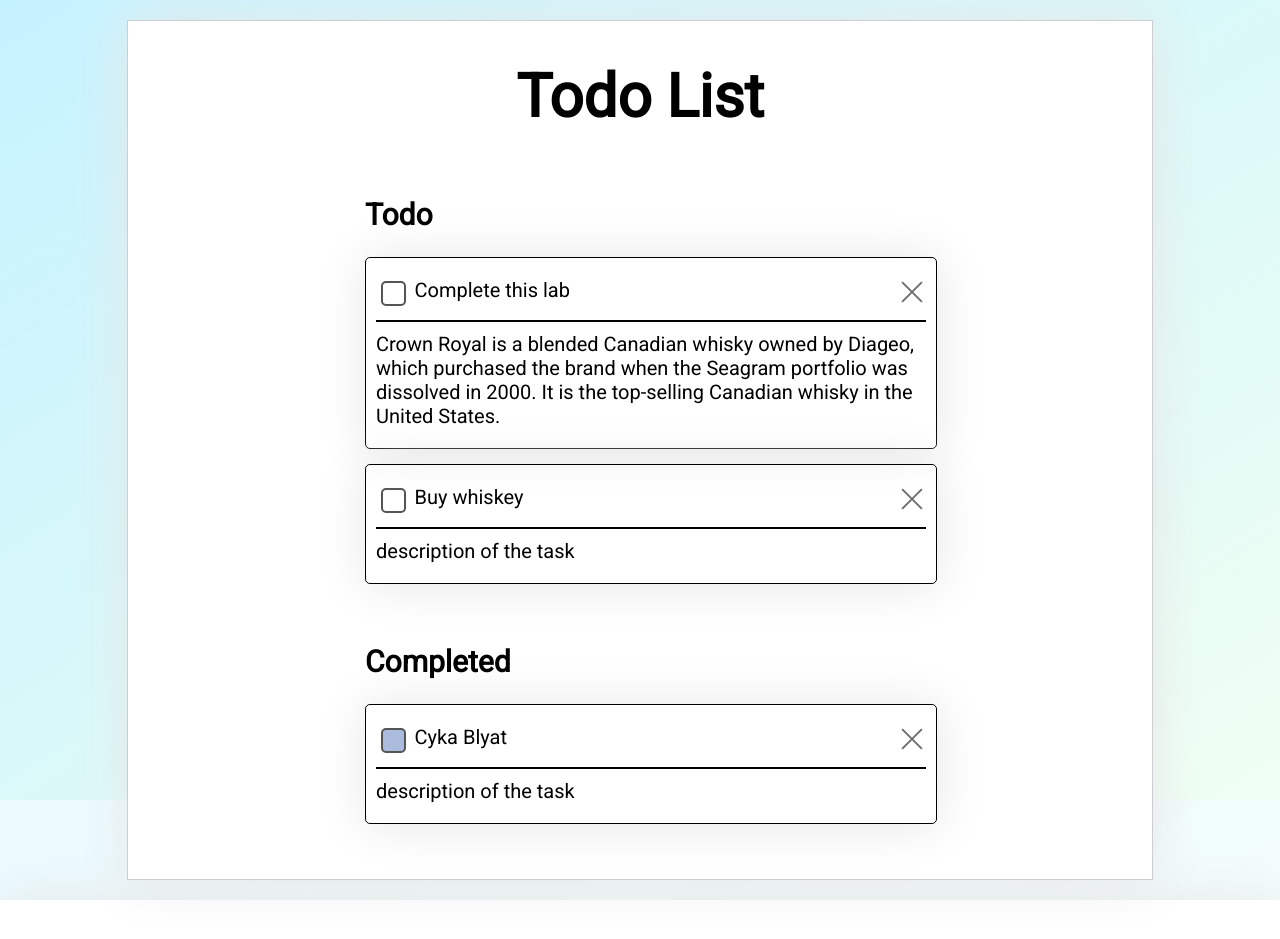
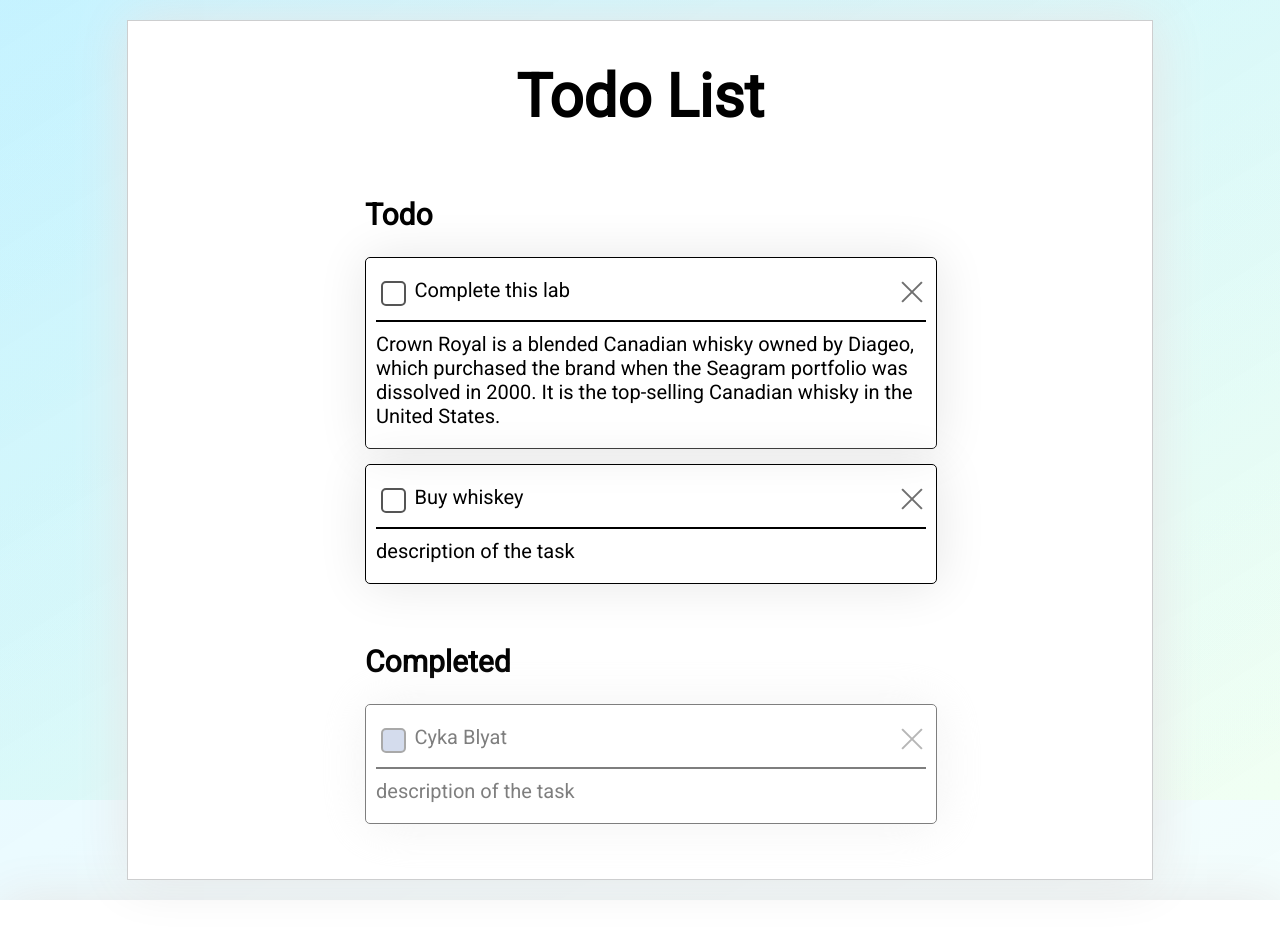
Before and after one commit to ColdStoic/CPS630-Todo-List, an Angular app: page / in a window 1280 px wide. Shown: the top 939 px of the page. Built offline with nearby package versions, Linux system fonts and the light colour scheme.

Commit message:
opacity change upon completion

```diff
--- a/src/app/todo-list/todo-list.component.html
+++ b/src/app/todo-list/todo-list.component.html
@@ -8,6 +8,6 @@
 
   <h2>Completed</h2>
   <div *ngFor="let item of items.todo">
-    <app-todo-complete *ngIf="item.complete" [item]="item"></app-todo-complete>
+    <app-todo-complete *ngIf="item.complete" [item]="item" [style.opacity] = "item.complete ? '0.5' : '1'"></app-todo-complete>
   </div>
 </div>
```
